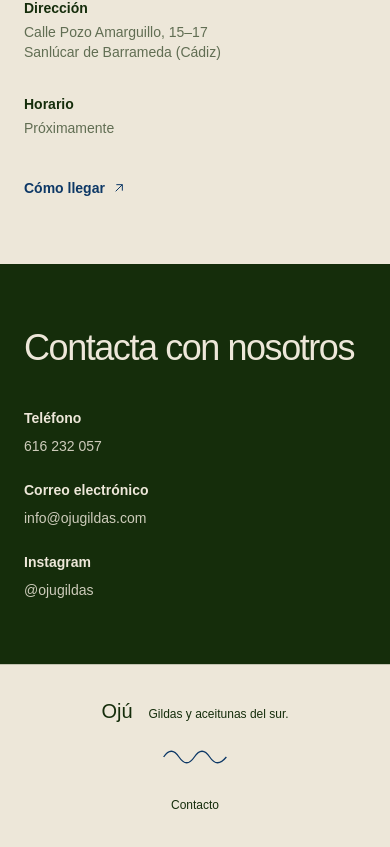
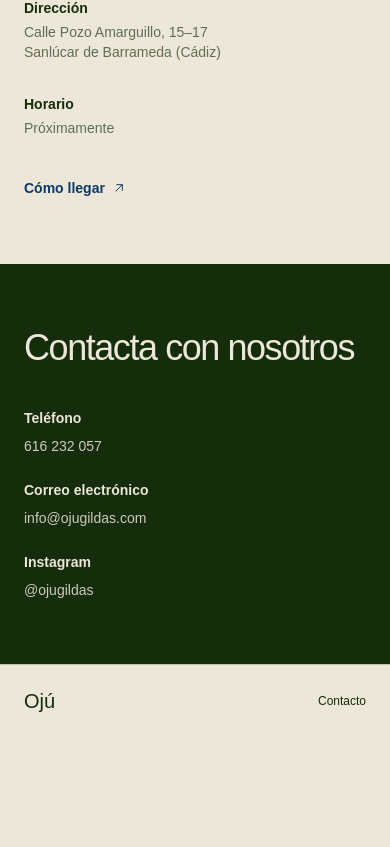
Before and after one commit to carlamartinr/oju_webpage, a Next.js app: page / in a window 390 px wide. Shown: the part 2459-3306 px from the top of the page. After the commit the page ends 3196 px from the top, so only its background shows below. Built offline with nearby package versions, Linux system fonts and the light colour scheme.

Commit message:
style: compact footer on small screens

```diff
--- a/components/layout/footer.tsx
+++ b/components/layout/footer.tsx
@@ -3,20 +3,18 @@ import { Wave } from "@/components/ui/icons";
 
 export function Footer() {
   return (
-    <footer className="border-t border-olive/20 px-6 py-8 md:px-12">
-      <div className="mx-auto flex max-w-6xl flex-col items-center justify-between gap-6 text-xs sm:flex-row">
+    <footer className="border-t border-olive/20 px-6 py-4 sm:py-8 md:px-12">
+      <div className="mx-auto flex max-w-6xl items-center justify-between gap-6 text-xs">
         <Link href="/" className="font-display text-xl">
           Ojú
-          <span className="ml-4 font-sans text-xs font-normal">
+          <span className="ml-4 hidden font-sans text-xs font-normal sm:inline">
             Gildas y aceitunas del sur.
           </span>
         </Link>
-        <Wave className="h-4 w-16 text-sea" />
-        <div className="flex items-center gap-5">
-          <Link href="/#contacto" className="py-2 hover:underline">
-            Contacto
-          </Link>
-        </div>
+        <Wave className="hidden h-4 w-16 text-sea sm:block" />
+        <Link href="/#contacto" className="py-3 hover:underline">
+          Contacto
+        </Link>
       </div>
     </footer>
   );
--- a/design/design.md
+++ b/design/design.md
@@ -163,3 +163,8 @@ Sustituye a la página Reserva y al formulario de recogida, que se eliminan (sin
 - Tu pedido: titular «Tu pedido» con «pedido» en azul. Líneas con foto, nombre, ingredientes y alérgenos (deben verse antes de pedir), selector y precio de la línea, sin separadores. Al quitar una gilda, «Has quitado X. Deshacer», que se desvanece y se pliega a los 5 s (se mantiene mientras el ratón está encima o el teclado está en «Deshacer»). A la derecha en escritorio (debajo en móvil): total grande, «N gildas a 1,50 € · IVA incluido», nota opcional («Para cuándo lo quieres, alergias, si es para una celebración…») y el único botón relleno, «Pedir por WhatsApp», con una línea que explica qué ocurrirá. Tras pulsarlo, se ofrece «Vaciar el pedido».
 - Vacío: texto breve, «Ver la carta» y, como alternativa, «Escríbenos al 616 232 057».
 - Mensaje de WhatsApp: saludo a Ojú, una línea por gilda («• 2 × La Bandolera»), total de gildas y precio, y la nota si la hay.
+
+## Pie compacto · octubre 2026
+
+- En móvil el pie es una sola fila (~73 px): «Ojú» a la izquierda y «Contacto» a la derecha. El lema «Gildas y aceitunas del sur.» (ya presente en el hero) y la onda aparecen solo desde `sm`; en escritorio no cambia.
+- Descartado ocultarlo o eliminarlo: cierra la página y es el acceso a contacto desde Carta, Conócenos y Pedido. Tampoco se añaden enlaces legales ni datos sin confirmar.
```
Also changed, not shown: 1 other file (tests, documents, lock files or other folders).
